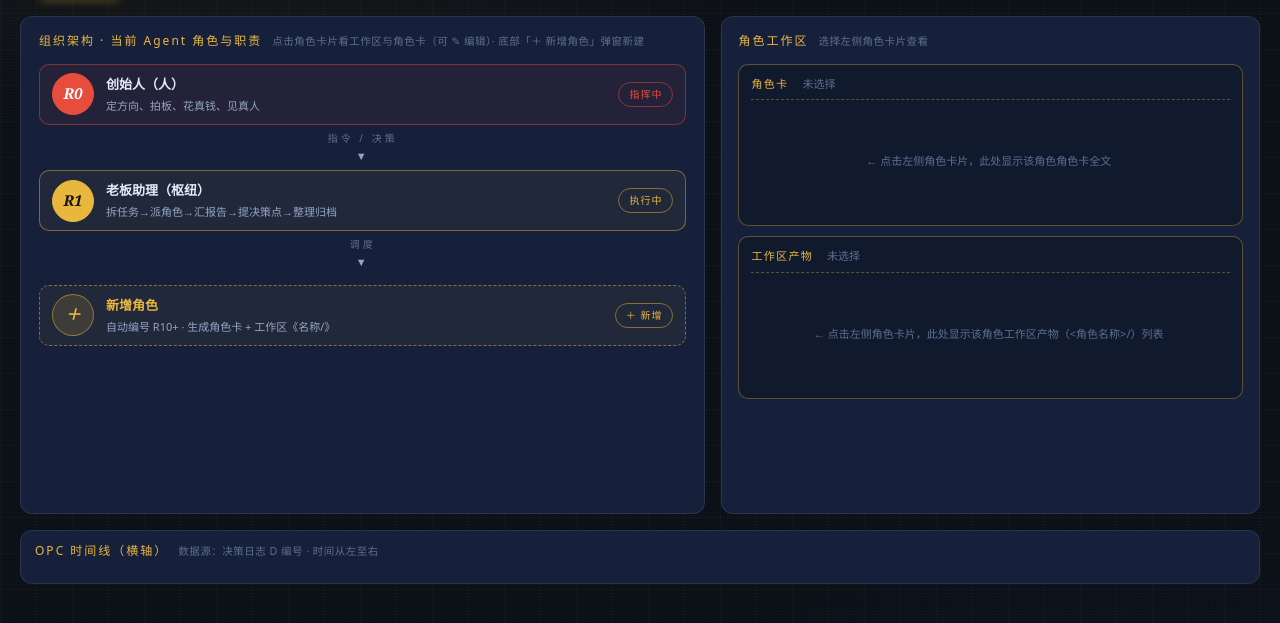
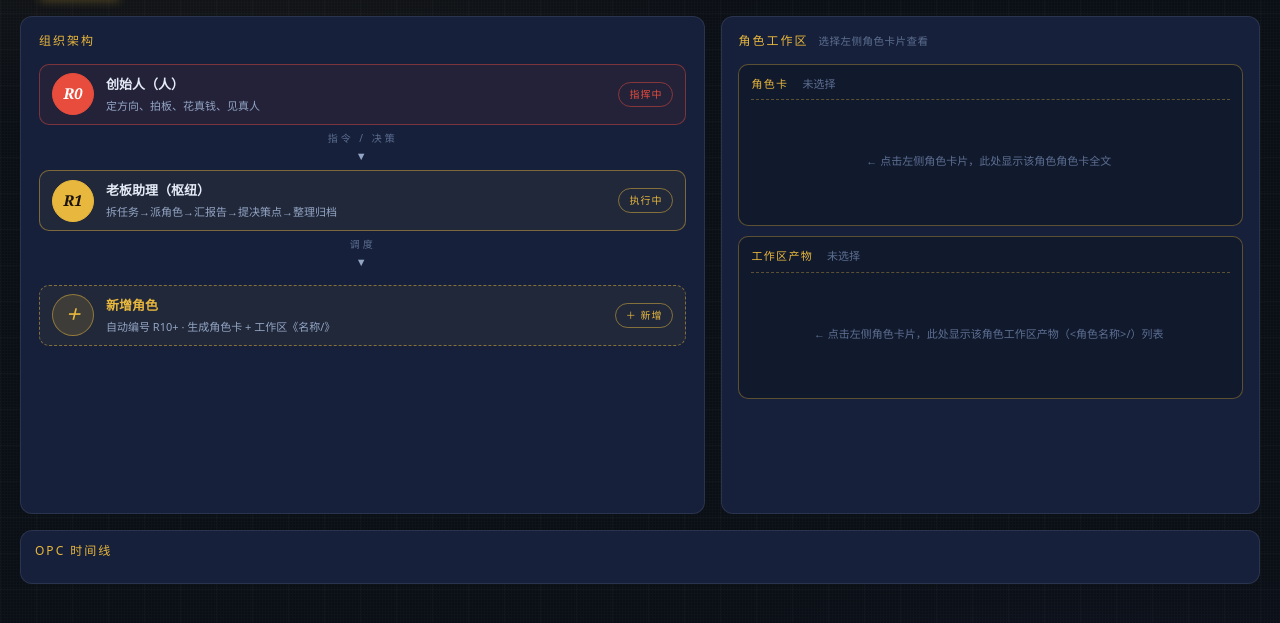
Before and after one commit to wenbuer/opc-web-dsh, a Python web app: template templates/index.html in a window 1280 px wide. Shown: the part 95-718 px from the top of the page. Run offline with Jinja, Linux system fonts and the light colour scheme; the template is opened without the code that fills it, so the values that code supplies are empty.

Commit message:
chore: 精简页面说明文字，界面只留功能标题

```diff
--- a/templates/index.html
+++ b/templates/index.html
@@ -35,7 +35,7 @@
     <section id="view-home" class="view active">
       <div class="home-grid">
         <div class="org-panel">
-          <div class="panel-head">组织架构 · 当前 Agent 角色与职责 <em>点击角色卡片看工作区与角色卡（可 ✎ 编辑）· 底部「＋ 新增角色」弹窗新建</em></div>
+          <div class="panel-head">组织架构</div>
           <div class="org-tree">
             <div class="org-node root">
               <span class="oid">R0</span>
@@ -72,7 +72,7 @@
         </div>
       </div>
       <div class="tl-strip">
-        <div class="panel-head">OPC 时间线（横轴） <em>数据源：决策日志 D 编号 · 时间从左至右</em></div>
+        <div class="panel-head">OPC 时间线</div>
         <div class="timeline-h" id="timeline"></div>
       </div>
     </section>
@@ -106,7 +106,7 @@
 
     <!-- ===== 知识库 ===== -->
     <section id="view-kb" class="view">
-      <div class="kb-topbar">📚 知识库 <em>管理员：老板助理（枢纽）R1 · 全体角色共同维护 —— 各角色产出先落《工作区/<角色名称>/<子任务编号>.md》，经 R1 归档入台账后进入《知识库/》，档案只读</em></div>
+      <div class="kb-topbar">📚 知识库</div>
       <div id="kbGrid" class="kb-grid"></div>
       <div id="kbDoc" class="kb-doc" style="display:none"></div>
     </section>
@@ -123,7 +123,6 @@
     <section id="view-workbench" class="view">
       <div class="dispatch-panel">
         <div class="panel-head pane-ctl">任务工作台
-          <em>下达 → R1 自动拆解 → 派发各角色执行 → 回报归档；点任务行看详情</em>
           <span class="sched-ctl">
             <span id="schedStat" class="dq-state"></span>
             <button id="btnToggleSched" class="btn-gold small">⏸ 暂停</button>
@@ -136,11 +135,11 @@
         <div class="launch-state"><span id="dqState" class="dq-state">等待下达 —— 输入任务后点「▶ 下达」，R1 自动拆解并派发给各角色执行</span></div>
         <div class="wb-cols">
           <div class="wb-col wb-left">
-            <div class="wb-col-head">任务列表 <em>点击任务行 → 中间看执行监听 / 右侧看详情</em></div>
+            <div class="wb-col-head">任务列表</div>
             <div id="dqQueue" class="dq-table"><div class="placeholder">排队中 —— 在上方下达第一个任务</div></div>
           </div>
           <div class="wb-col">
-            <div class="wb-col-head">🗂 子任务看板 <em>左侧选中任务 = 只看该任务；未选 = 全部 · 点卡片看详情</em></div>
+            <div class="wb-col-head">🗂 子任务看板</div>
             <div class="board-bar">
               <input id="boardSearch" class="board-search" placeholder="搜索编号 / 子任务 / 角色…" />
               <span id="boardStat" class="board-stat">—</span>
@@ -148,10 +147,10 @@
             <div id="board" class="board"><div class="placeholder">暂无子任务 —— 下达任务后 R1 拆解即出现</div></div>
           </div>
           <div class="wb-col">
-            <div class="wb-col-head">任务详情 <em>执行历史 · 回报 · 产物 · 调度日志</em></div>
+            <div class="wb-col-head">任务详情</div>
             <div id="actPanel" class="act-panel"><div class="placeholder">← 点任务行或看板卡片，这里显示执行角色</div></div>
             <div id="taskOut" class="task-out"><div class="placeholder">← 点任务行或看板卡片，这里聚合执行历史、回报、产物与调度日志</div></div>
-            <div class="live-head">⚡ 实时事件<em>自动执行链</em></div>
+            <div class="live-head">⚡ 实时事件</div>
             <div id="runLog" class="run-log"><div class="placeholder">空闲 —— 下达任务后自动滚动 R1 拆解与派发事件</div></div>
           </div>
         </div>
@@ -169,7 +168,7 @@
         </aside>
         <div class="settings-main">
           <div class="snav-pane active" data-pane="dir">
-            <div class="set-head">项目 <em>一个 opc-web 对应多个 OPC 项目：每个项目一个目录，完全自包含（agents/ 角色阵容 + 批阅台/工作区/知识库 数据）。切换即整体切换，无需重启</em></div>
+            <div class="set-head">项目</div>
             <div class="proj-row">
               <input id="projName" class="proj-name" placeholder="项目名，如 KeepTalk">
               <input id="projRoot" class="proj-root" placeholder="项目目录（绝对路径，如 D:/opc/keeptalk）">
@@ -187,7 +186,7 @@
               <br>角色定义在项目内，切换项目 = 换一套角色 + 换一本台账；定时任务也跟项目走。</div>
           </div>
           <div class="snav-pane" data-pane="model">
-            <div class="set-head">大模型 API（模型接入） <em>接入方式同 dsh 模型 API：提供方 → 凭据引用 <code>&lt;ROUTE&gt;_API_KEY</code>（环境变量 / 项目根 .env），密钥不进 opc-config.json 明文；baseURL / 模型可按部署覆盖</em></div>
+            <div class="set-head">大模型 API</div>
             <div class="mapi-row">
               <label>提供方
                 <select id="mApiProvider">
@@ -215,14 +214,14 @@
             <div class="set-note" id="mApiNote"></div>
           </div>
           <div class="snav-pane" data-pane="schedule">
-            <div class="set-head">定时任务 <em>到点自动写入《批阅台/任务下达队列.md》+ 调度日志，生成调度指令，由常驻主会话 R1 拆解派发执行（控制台只下达，不跑 agent）</em></div>
+            <div class="set-head">定时任务</div>
             <div class="sched-grid">
               <div class="sched-col">
-                <div class="sched-col-head">已配置 · 到点自动触发 <em>启停 / 删除</em></div>
+                <div class="sched-col-head">已配置</div>
                 <div id="schedList" class="sched-list"></div>
               </div>
               <div class="sched-col">
-                <div class="sched-col-head">＋ 新增定时任务 <em>创建后由 R1 执行</em></div>
+                <div class="sched-col-head">＋ 新增定时任务</div>
                 <div class="form sched-form">
                   <div class="sched-fld"><label>任务指令</label>
                     <textarea id="schedTask" placeholder="如：R3 以内容工厂身份把本周产品动态整理成《知识库索引.md》新条目"></textarea>
@@ -284,7 +283,7 @@
   <!-- ===== 目录选择器（设置 → 项目：浏览本机目录并填入） ===== -->
   <div class="modal-mask" id="dirModal" hidden>
     <div class="modal-box">
-      <div class="modal-head"><span>📁 选择项目目录</span><em>点击目录进入 · 「选此目录」填入项目目录框</em><button class="modal-x" id="btnDirClose" title="关闭（Esc）">×</button></div>
+      <div class="modal-head"><span>📁 选择项目目录</span><button class="modal-x" id="btnDirClose" title="关闭（Esc）">×</button></div>
       <div class="dir-current" id="dirCurrent"></div>
       <div class="dir-list" id="dirList"></div>
       <div class="modal-foot">
```
